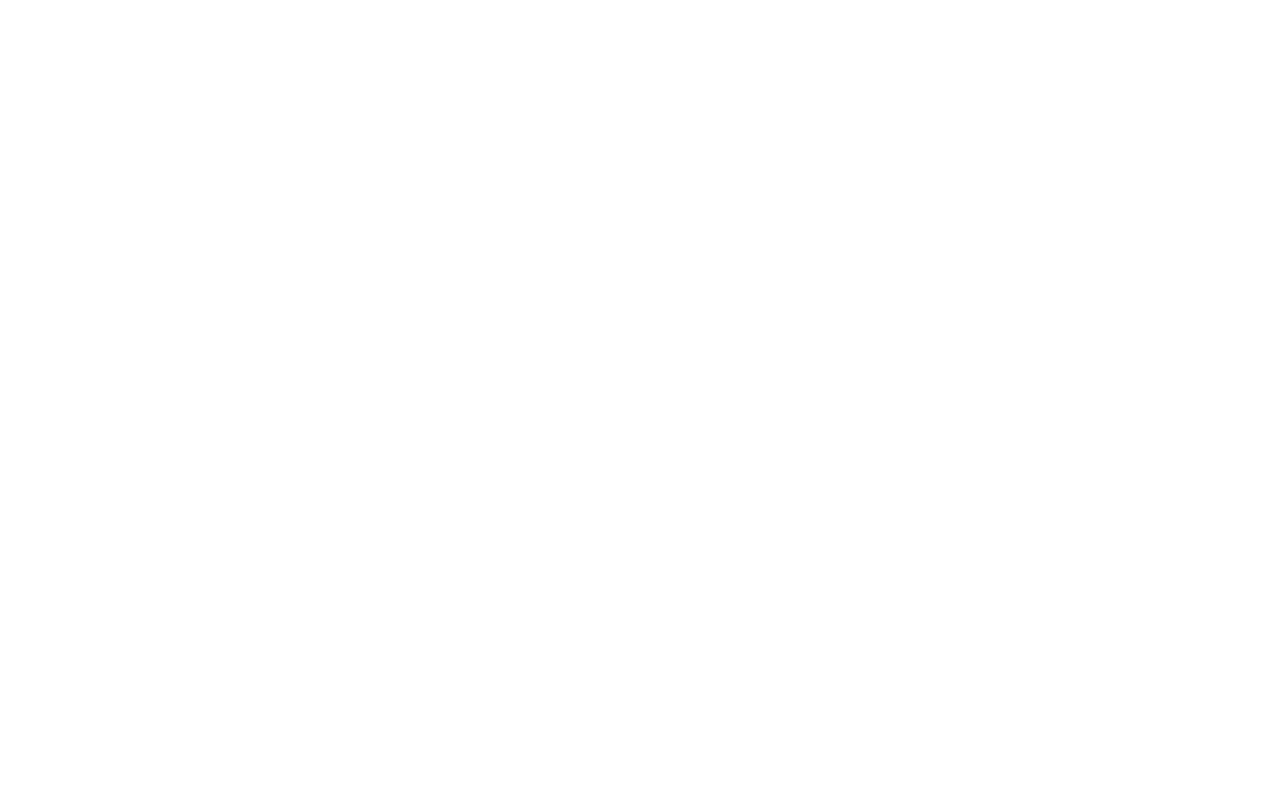
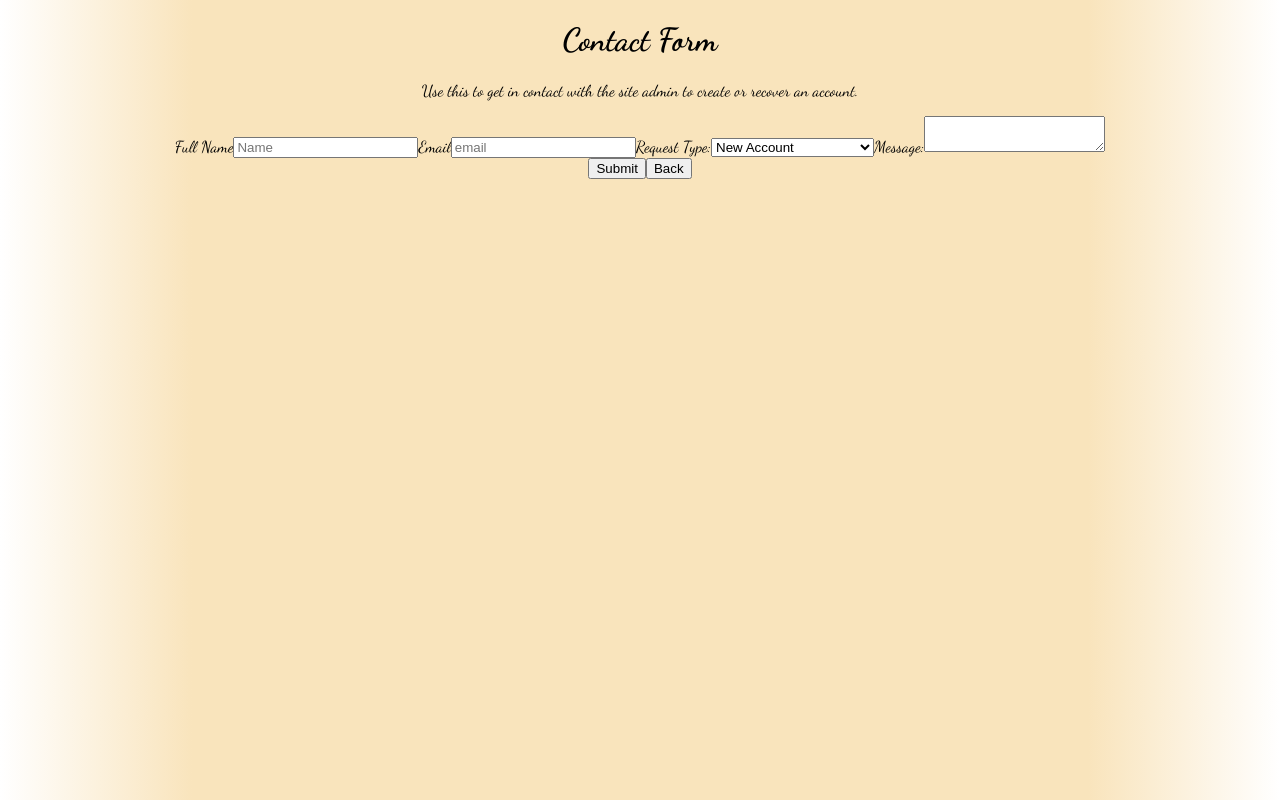
Before and after one commit to hewitson-j/memory-repository, a React (Vite) app: page /contact in a window 1280 px wide. Built offline with nearby package versions, Linux system fonts and the light colour scheme; a web font is replaced by a local one.

Commit message:
Added emailjs and form submission.

```diff
--- a/package.json
+++ b/package.json
@@ -11,6 +11,7 @@
   },
   "dependencies": {
     "@supabase/supabase-js": "^2.39.2",
+    "emailjs-com": "^3.2.0",
     "react": "^18.2.0",
     "react-dom": "^18.2.0",
     "react-router-dom": "^6.21.1"
--- a/src/components/Contact.tsx
+++ b/src/components/Contact.tsx
@@ -1,5 +1,91 @@
+import { FormEvent, useState } from "react";
 import "./Contact.css";
+import { useNavigate } from "react-router-dom";
+import emailjs from "emailjs-com";
 
 export default function Contact() {
-  return <div className="contact"></div>;
+  const [name, setName] = useState("");
+  const [email, setEmail] = useState("");
+  const [request, setRequest] = useState("");
+
+  const navigate = useNavigate();
+
+  const handleSubmit = (event: FormEvent<HTMLFormElement>) => {
+    event.preventDefault();
+
+    const formElement = event.target as HTMLFormElement;
+
+    if (name === "" || request === "" || email === "") {
+      alert("Name, Email, and Request Type are mandatory. Please fill out.");
+      return;
+    }
+    emailjs
+      .sendForm(
+        "service_usm4a2p",
+        "template_vx1w7ka",
+        formElement,
+        "MzC34H6jATWVbmly-"
+      )
+      .then((result) => {
+        console.log(result);
+        navigate("/");
+      });
+  };
+
+  return (
+    <div className="contact">
+      <h1>Contact Form</h1>
+      <p>
+        Use this to get in contact with the site admin to create or recover an
+        account.
+      </p>
+      <form id="contact-form" onSubmit={handleSubmit}>
+        <label htmlFor="contact-name">Full Name</label>
+        <input
+          type="text"
+          id="contact-name"
+          placeholder="Name"
+          onChange={(e) => {
+            setName(e.target.value);
+          }}
+          required
+        />
+        <label htmlFor="contact-email">Email</label>
+        <input
+          type="text"
+          id="contact-email"
+          placeholder="email"
+          onChange={(e) => {
+            setEmail(e.target.value);
+          }}
+          required
+        />
+        <label htmlFor="request-select">Request Type:</label>
+        <select
+          onChange={(e) => {
+            setRequest(e.target.value);
+          }}
+          id="request-select"
+          required
+          defaultValue={"New Account"}
+        >
+          <option value={"New Account"}>New Account</option>
+          <option value={"Recover Account"}>Recover Account</option>
+          <option value="Add Photos/New Album">Add Photos/New Album</option>
+        </select>
+        <label htmlFor="form-text">Message:</label>
+        <textarea id="form-text" />
+        <div className="form-buttons">
+          <button type="submit">Submit</button>
+          <button
+            onClick={() => {
+              navigate("/");
+            }}
+          >
+            Back
+          </button>
+        </div>
+      </form>
+    </div>
+  );
 }
```
Also changed, not shown: 1 other file (tests, documents, lock files or other folders).
